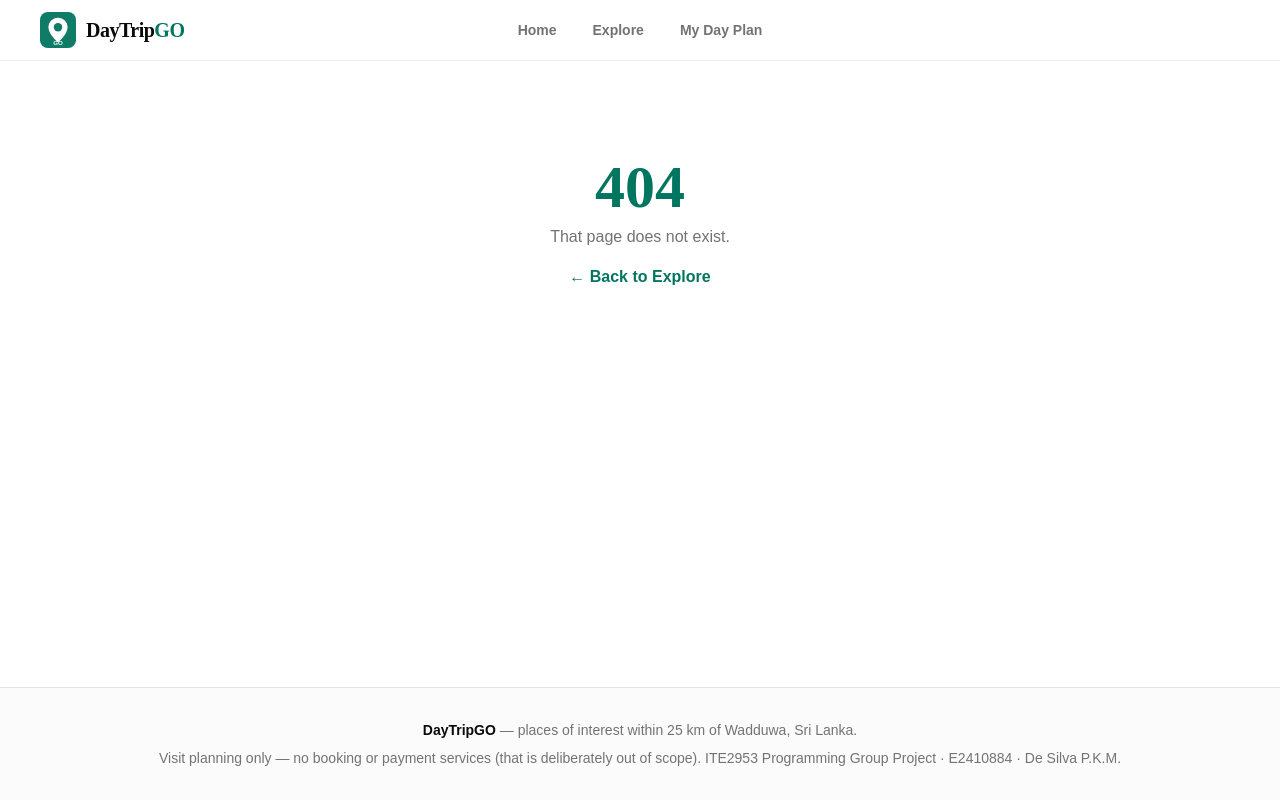
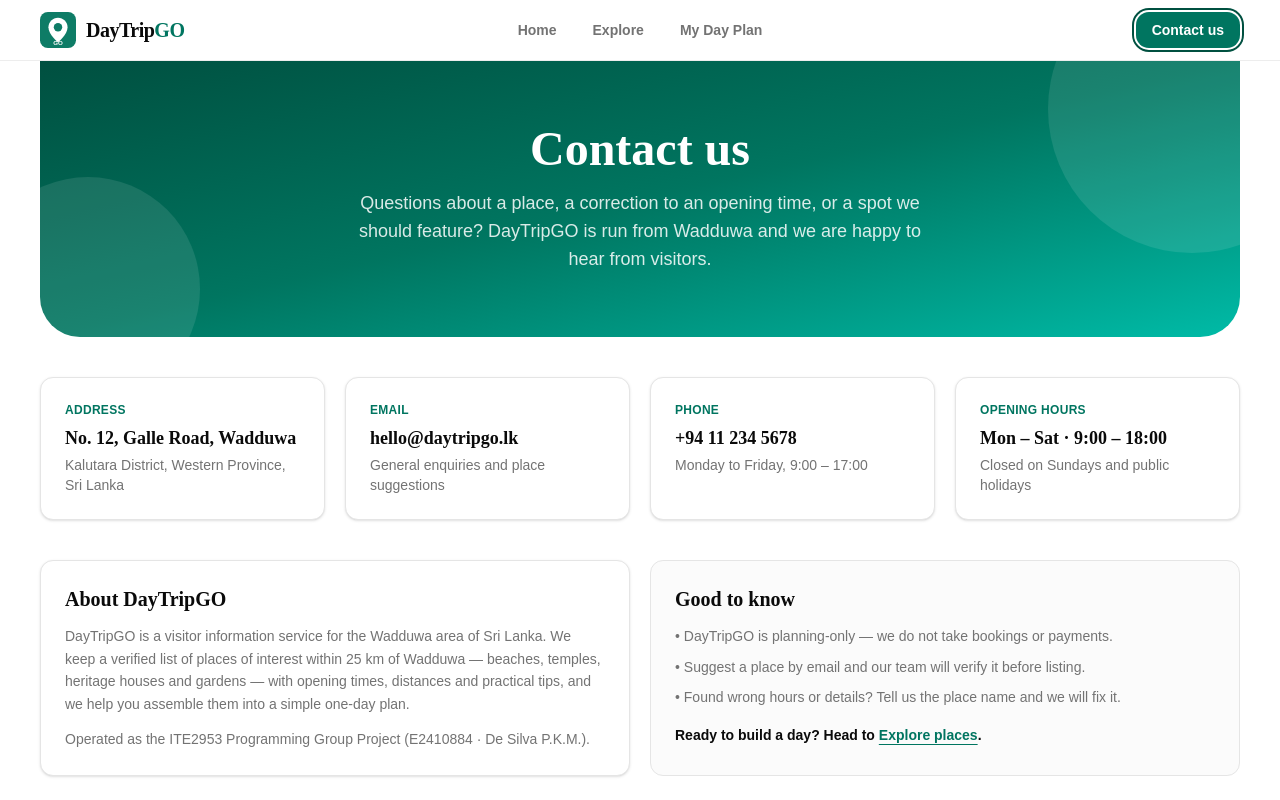
Before and after one commit to KMDS21/DayTripGo-Visit-Planner-and-Information-System, a React (Vite) app in the folder frontend/: page /contact in a window 1280 px wide. Shown: the top 800 px of the page. Built offline with nearby package versions, Linux system fonts and the light colour scheme.

Commit message:
feat(frontend): add contact us page and separate green header button

```diff
--- a/frontend/src/App.jsx
+++ b/frontend/src/App.jsx
@@ -13,6 +13,7 @@ import HomePage from './pages/HomePage';
 import ExplorePage from './pages/ExplorePage';
 import PlaceDetailPage from './pages/PlaceDetailPage';
 import VisitPlanPage from './pages/VisitPlanPage';
+import ContactPage from './pages/ContactPage';
 import AdminLoginPage from './pages/AdminLoginPage';
 import AdminDashboardPage from './pages/AdminDashboardPage';
 
@@ -208,6 +209,7 @@ export default function App() {
           <Route path="/explore" element={<ExplorePage />} />
           <Route path="/places/:id" element={<PlaceDetailPage />} />
           <Route path="/visit-plan" element={<VisitPlanPage />} />
+          <Route path="/contact" element={<ContactPage />} />
           <Route path="/admin/login" element={<AdminLoginPage />} />
           <Route path="/admin" element={<Navigate to="/admin/login" replace />} />
           <Route path="*" element={<NotFoundPage />} />
--- a/frontend/src/components/Layout/Header.jsx
+++ b/frontend/src/components/Layout/Header.jsx
@@ -1,6 +1,6 @@
 // Header — DayTripGO brand bar with navigation.
 
-import { Link } from 'react-router-dom';
+import { Link, NavLink } from 'react-router-dom';
 import Navbar from './Navbar';
 
 export default function Header() {
@@ -17,6 +17,19 @@ export default function Header() {
         <div className="md:col-start-2 md:justify-self-center">
           <Navbar />
         </div>
+        {/* Separate green CTA button, right side of the bar */}
+        <div className="ml-auto md:col-start-3 md:ml-0 md:justify-self-end">
+          <NavLink
+            to="/contact"
+            className={({ isActive }) =>
+              `block rounded-2xl bg-brand px-4 py-2 text-sm font-semibold text-white transition-colors hover:bg-brand-dark ${
+                isActive ? 'ring-2 ring-brand-dark ring-offset-2 ring-offset-background' : ''
+              }`
+            }
+          >
+            Contact us
+          </NavLink>
+        </div>
       </div>
     </header>
   );
--- /dev/null
+++ b/frontend/src/pages/ContactPage.jsx
@@ -0,0 +1,86 @@
+// ContactPage — /contact: who runs DayTripGO and how to reach them.
+// Static information page (no backend endpoint; planning-only service).
+
+const details = [
+  {
+    label: 'Address',
+    value: 'No. 12, Galle Road, Wadduwa',
+    hint: 'Kalutara District, Western Province, Sri Lanka',
+  },
+  {
+    label: 'Email',
+    value: 'hello@daytripgo.lk',
+    hint: 'General enquiries and place suggestions',
+  },
+  {
+    label: 'Phone',
+    value: '+94 11 234 5678',
+    hint: 'Monday to Friday, 9:00 – 17:00',
+  },
+  {
+    label: 'Opening hours',
+    value: 'Mon – Sat · 9:00 – 18:00',
+    hint: 'Closed on Sundays and public holidays',
+  },
+];
+
+export default function ContactPage() {
+  return (
+    <div className="space-y-10 pb-8">
+      {/* Hero */}
+      <section className="relative overflow-hidden rounded-b-[2.5rem] bg-gradient-to-br from-brand-dark via-brand to-teal-500 px-6 py-14 text-white sm:py-16">
+        <div className="mx-auto max-w-3xl text-center">
+          <h1 className="font-heading text-4xl font-bold sm:text-5xl">Contact us</h1>
+          <p className="mx-auto mt-4 max-w-xl text-base text-white/85 sm:text-lg">
+            Questions about a place, a correction to an opening time, or a spot we should
+            feature? DayTripGO is run from Wadduwa and we are happy to hear from visitors.
+          </p>
+        </div>
+        <div aria-hidden="true" className="pointer-events-none absolute -right-24 -top-24 h-72 w-72 rounded-full bg-white/10" />
+        <div aria-hidden="true" className="pointer-events-none absolute -bottom-16 -left-16 h-56 w-56 rounded-full bg-white/10" />
+      </section>
+
+      {/* Contact details */}
+      <section className="grid gap-5 sm:grid-cols-2 lg:grid-cols-4">
+        {details.map((d) => (
+          <div key={d.label} className="rounded-2xl border border-border bg-card p-6 shadow-sm">
+            <p className="text-xs font-bold uppercase tracking-wide text-brand">{d.label}</p>
+            <p className="mt-2 font-heading text-lg font-bold leading-snug">{d.value}</p>
+            <p className="mt-1 text-sm text-muted-foreground">{d.hint}</p>
+          </div>
+        ))}
+      </section>
+
+      {/* Who we are + scope note */}
+      <section className="grid gap-5 lg:grid-cols-2">
+        <div className="rounded-2xl border border-border bg-card p-6 shadow-sm">
+          <h2 className="font-heading text-xl font-bold">About DayTripGO</h2>
+          <p className="mt-3 text-sm leading-relaxed text-muted-foreground">
+            DayTripGO is a visitor information service for the Wadduwa area of Sri Lanka. We
+            keep a verified list of places of interest within 25 km of Wadduwa — beaches,
+            temples, heritage houses and gardens — with opening times, distances and practical
+            tips, and we help you assemble them into a simple one-day plan.
+          </p>
+          <p className="mt-3 text-sm leading-relaxed text-muted-foreground">
+            Operated as the ITE2953 Programming Group Project (E2410884 · De Silva P.K.M.).
+          </p>
+        </div>
+        <div className="rounded-2xl border border-border bg-muted/40 p-6">
+          <h2 className="font-heading text-xl font-bold">Good to know</h2>
+          <ul className="mt-3 space-y-2 text-sm leading-relaxed text-muted-foreground">
+            <li>• DayTripGO is planning-only — we do not take bookings or payments.</li>
+            <li>• Suggest a place by email and our team will verify it before listing.</li>
+            <li>• Found wrong hours or details? Tell us the place name and we will fix it.</li>
+          </ul>
+          <p className="mt-4 text-sm font-semibold text-foreground">
+            Ready to build a day? Head to{' '}
+            <a href="/explore" className="text-brand underline underline-offset-4">
+              Explore places
+            </a>
+            .
+          </p>
+        </div>
+      </section>
+    </div>
+  );
+}
```
